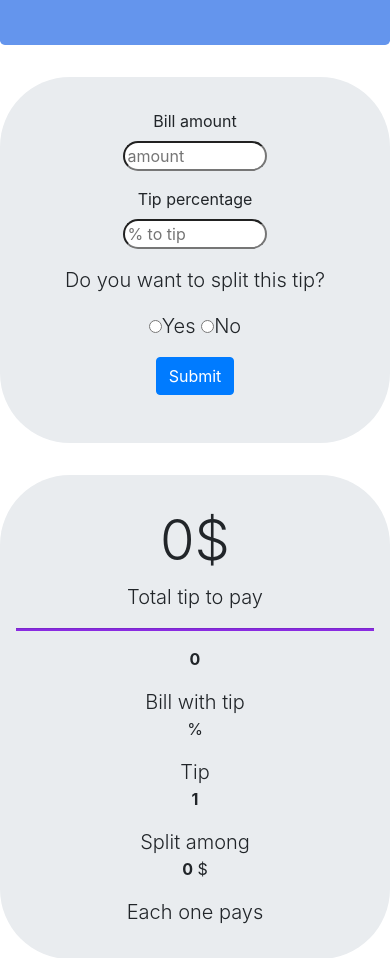
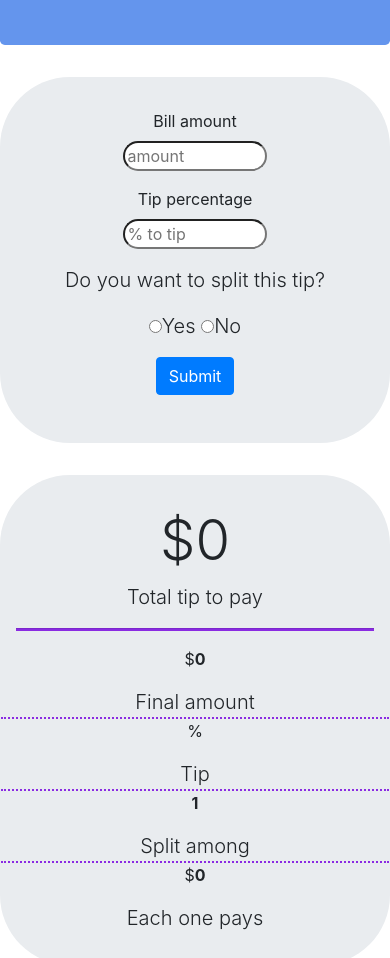
Before and after one commit to Nzibosco/masterTip, a website: page index.html in a window 390 px wide. Shown: the part 170-1128 px from the top of the page. Drawn offline with nearby package versions, Linux system fonts and the light colour scheme.

Commit message:
added media querries

```diff
--- a/asset/css/style.css
+++ b/asset/css/style.css
@@ -3,17 +3,38 @@
     width: 40%;
     border-radius: 20px;
 }
+
 /* style for header */
 #info-panel {
     background-color: cornflowerblue
 }
+
 /* style for form */
-/* style for dashbord */
-#dashboard, #input-form {
+#input-form {
     border-radius: 70px;
 }
+
+/* style for dashbord */
+#dashboard{
+    border-radius: 70px;
+}
+@media screen and (max-width: 1600px) {
+#bill-details, #tip-details, #table-details {
+    border-right-color: blueviolet;
+    border-right-style: solid;
+    border-right-width: 2px;
+}
+}
+@media screen and (max-width: 790px) {
+    #bill-details, #tip-details, #table-details {
+        border-right-style: none;
+        border-bottom-color: blueviolet;
+        border-bottom-style: solid;
+        border-bottom-width: 2px;
+        border-bottom-style: dotted;
+    }
+    }
 /* style for footer */
-
 footer {
     padding: 3%;
     background-color: black;
--- a/index.html
+++ b/index.html
@@ -31,7 +31,7 @@
         <h1 class="display-4" id="title">MasterTip</h1>
         <p class="lead" id="slogan">Awesome And Easy to Use Tip Calculator</p>
     </div>
-    <div class = "container">
+    <div class = "container-fluid" id = "container">
     <div class="row" id="main-panel">
         <div class="jumbotron col-md-6" id="input-form">
             <!-- form for input collection -->
@@ -67,15 +67,15 @@
         <!-- Dashboard displaying tip details -->
         <div class="jumbotron col-md-6" id="dashboard">
             <div id="for-tip" class="main text-center">
-                <h1 class="display-4"><span id="amount" class="display-4">0</span>$</h1>
+                <h1 class="display-4">$<span id="amount" class="display-4">0</span></h1>
                 <p class="lead">Total tip to pay</p>
             </div>
             <hr>
             <div class="main" id="details">
                 <div class="row text-center" id="details-row">
                     <div class="value col-md-3" id="bill-details">
-                        <p><strong id="bill-final">0</strong></p>
-                        <small class="lead">Bill with tip</small>
+                        <p>$<strong id="bill-final">0</strong></p>
+                        <small class="lead">Final amount</small>
                     </div>
                     <div class="value col-md-3" id="tip-details">
                         <p id="tip-percent"><strong id="tip-final"></strong>%</p>
@@ -86,7 +86,7 @@
                         <small class="lead">Split among</small>
                     </div>
                     <div class="value col-md-3" id="share-details">
-                        <p><strong id="share-final">0</strong> $</p>
+                        <p>$<strong id="share-final">0</strong> </p>
                         <small class="lead">Each one pays</small>
                     </div>
                 </div>
@@ -95,10 +95,9 @@
     </div>
 </div>
     <br>
-    <br>
     <!-- Footer with link to Developer's portfolio -->
     <footer class="page-footer text-center">
-        <a href="https://nzibosco.github.io/Portfolio/" target="_blank" id="footer-link">&copy Bosco</a>
+        <p class = "lead"><strong><a href="https://nzibosco.github.io/Portfolio/" target="_blank" id="footer-link">&copy Bosco</a></strong></p>
     </footer>
     <!-- Javascript link -->
     <script type="text/Javascript" src="asset/script/index.js"></script>
```
Also changed, not shown: asset/images/dollar-background.jpg (added), 2 other files.
